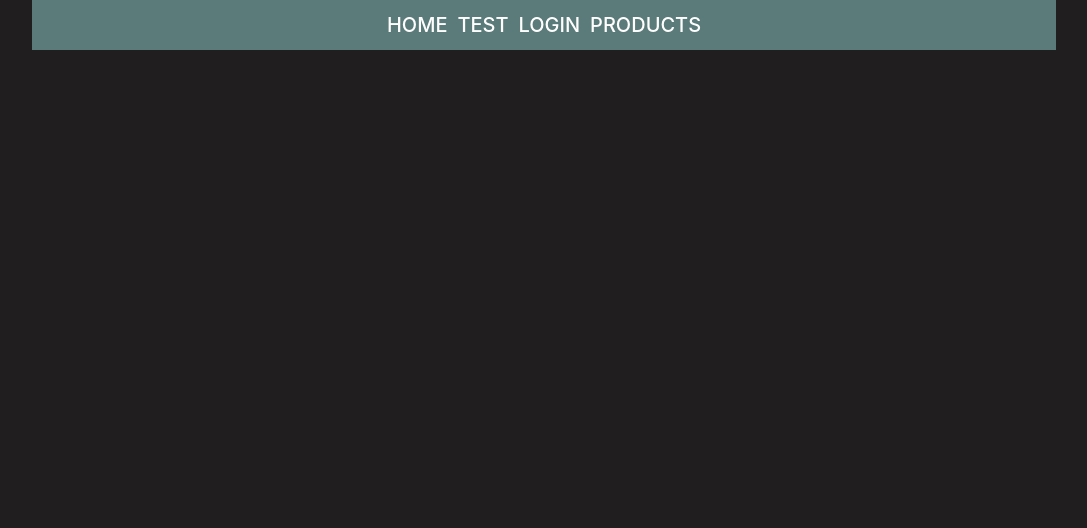
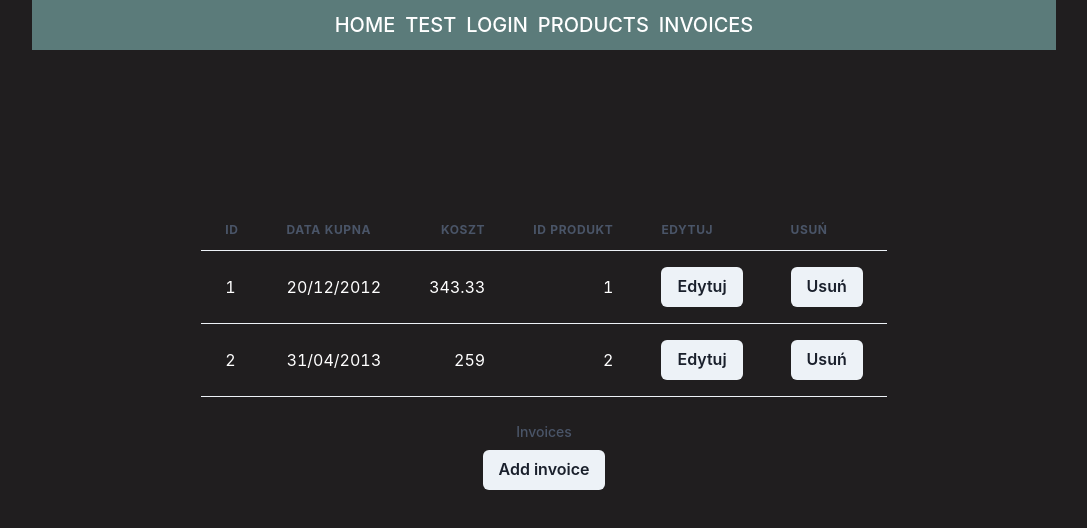
Before and after one commit to micad132/BAI-PROJEKT, a React (Vite) app in the folder warehouseManagement/: page /invoices in a window 1280 px wide. Shown: the top 528 px of the page, without its empty margins (96-1183 px from the left). Built offline with nearby package versions, Linux system fonts and the light colour scheme.

Commit message:
invoices started

```diff
--- /dev/null
+++ b/warehouseManagement/src/components/singlePageWrapper.component.tsx
@@ -0,0 +1,22 @@
+import styled from "styled-components";
+import {ReactNode} from "react";
+
+
+const SinglePageWrapper = styled.div`
+  display: flex;
+  flex-direction: column;
+`
+
+type Props = {
+    children: ReactNode,
+}
+
+const SinglePageWrapperComponent = ({children}: Props) => {
+    return(
+        <SinglePageWrapper>
+            {children}
+        </SinglePageWrapper>
+    )
+}
+
+export default SinglePageWrapperComponent;
--- a/warehouseManagement/src/layout/nav/Nav.component.tsx
+++ b/warehouseManagement/src/layout/nav/Nav.component.tsx
@@ -21,6 +21,7 @@ const NavComponent = () => {
             <SingleLinkComponent path={"/test"} text={'TEST'} />
             <SingleLinkComponent path={"/login"} text={'Login'} />
             <SingleLinkComponent path={"/products"} text={'Products'} />
+            <SingleLinkComponent path={"/invoices"} text={'Invoices'} />
         </NavWrapper>
     )
 }
--- a/warehouseManagement/src/mock/mockData.mock.ts
+++ b/warehouseManagement/src/mock/mockData.mock.ts
@@ -1,4 +1,5 @@
 import {Product} from "../models/Product.model.ts";
+import {Invoice} from "../models/Invoice.model.ts";
 
 export const mockedProducts: Product[] = [
     {
@@ -46,4 +47,49 @@ export const ProductTableHeader = [
         name: 'Usuń',
         isNumeric: false,
     }
+];
+
+
+export const mockedInvoices: Invoice[] = [
+    {
+        id: '1',
+        date: '20/12/2012',
+        price: 343.33,
+        idProduct: '1',
+
+    },
+    {
+        id: '2',
+        date: '31/04/2013',
+        price: 259,
+        idProduct: '2',
+    },
+
 ]
+
+export const InvoiceTableHeader = [
+    {
+        name: 'ID',
+        isNumeric: false,
+    },
+    {
+        name: 'Data kupna',
+        isNumeric: false,
+    },
+    {
+        name: 'Koszt',
+        isNumeric: true,
+    },
+    {
+        name: 'ID produkt',
+        isNumeric: true,
+    },
+    {
+        name: 'Edytuj',
+        isNumeric: false,
+    },
+    {
+        name: 'Usuń',
+        isNumeric: false,
+    }
+]
--- /dev/null
+++ b/warehouseManagement/src/models/Invoice.model.ts
@@ -0,0 +1,14 @@
+
+export type Invoice = {
+    id: string,
+    date: string,
+    price: number,
+    idProduct: string,
+}
+
+export const INVOICE_INITIAL_DATA: Invoice = {
+    id: '',
+    date: '',
+    price: 0,
+    idProduct: '',
+}
--- /dev/null
+++ b/warehouseManagement/src/pages/InvoicePage/InvoicePage.container.tsx
@@ -0,0 +1,113 @@
+import SinglePageWrapperComponent from "../../components/singlePageWrapper.component.tsx";
+import TableComponent from "../../components/table.component.tsx";
+import ModalComponent from "../../components/modal.component.tsx";
+import {InvoiceTableHeader, mockedInvoices} from "../../mock/mockData.mock.ts";
+import {Td, Th, Tr, useToast} from "@chakra-ui/react";
+import {ChangeEvent, useState} from "react";
+import {Invoice, INVOICE_INITIAL_DATA} from "../../models/Invoice.model.ts";
+import InputComponent from "../../components/input.component.tsx";
+
+const InvoicePageContainer = () => {
+    const toast = useToast();
+
+    const [newInvoiceData, setNewInvoiceData] = useState<Invoice>(INVOICE_INITIAL_DATA);
+    const [editInvoiceData, setEditInvoiceData] = useState<Invoice>(INVOICE_INITIAL_DATA);
+
+    const onChangeHandler = (type: string) => (e: ChangeEvent<HTMLInputElement>) => {
+        setNewInvoiceData((prevState) => ({
+            ...prevState,
+            [type]: e.target.value,
+        }))
+    }
+
+    // const onEditChangeHandler = (type: string) => (e: ChangeEvent<HTMLInputElement>) => {
+    //     setEditInvoiceData((prevState) => ({
+    //         ...prevState,
+    //         [type]: e.target.value,
+    //     }))
+    // }
+
+    const addInvoiceHandler = () => {
+        toast({
+            title: 'Product added',
+            description: "Product added",
+            status: 'success',
+            duration: 9000,
+            isClosable: true,
+            position: 'top-right'
+        })
+        setNewInvoiceData(INVOICE_INITIAL_DATA);
+    }
+
+    const editInvoiceHandler = () => {
+        console.log('EDYCJA PRODUKTU', editInvoiceData);
+        toast({
+            title: 'Account created.',
+            description: "We've created your account for you.",
+            status: 'success',
+            duration: 9000,
+            isClosable: true,
+        })
+        setEditInvoiceData(INVOICE_INITIAL_DATA);
+    }
+
+    const deleteInvoiceHandler = () => {
+        console.log('USUWANIE PRODUKTU');
+    }
+
+    const addingProductModalContent = (
+        <div>
+            <h4>Add invoice here</h4>
+            <InputComponent placeholder='Invoice price' value={newInvoiceData.price} onChange={onChangeHandler('price')} />
+            <InputComponent placeholder='Product id' value={newInvoiceData.idProduct} onChange={onChangeHandler('idProduct')} />
+        </div>
+    )
+
+    const editingProductModalContent = (
+        <div>
+            <h4>Edit invoice here</h4>
+        </div>
+    )
+
+
+    const deletingProductModalContent = (
+        <div>
+            <h3>Do you confirm deleting?</h3>
+        </div>
+    )
+
+
+    const mappedHeaders = InvoiceTableHeader.map((header, index) => <Th isNumeric={header.isNumeric} key={index}>{header.name}</Th>)
+    const mappedData = mockedInvoices.map((data) => <Tr key={data.id}>
+        <Td>{data.id}</Td>
+        <Td>{data.date}</Td>
+        <Td isNumeric>{data.price}</Td>
+        <Td isNumeric>{data.idProduct}</Td>
+        <Td>
+            <ModalComponent
+                buttonText='Edytuj'
+                modalHeader='Edit invoice'
+                modalAction={editInvoiceHandler}
+                modalContent={editingProductModalContent}
+            />
+        </Td>
+        <Td>
+            <ModalComponent
+                modalHeader='Delete invoice'
+                buttonText='Usuń'
+                modalAction={deleteInvoiceHandler}
+                modalContent={deletingProductModalContent}
+            />
+        </Td>
+    </Tr>)
+    return(
+        <SinglePageWrapperComponent>
+            <TableComponent  tableCaption='Invoices'   mappedData={mappedData} mappedHeaders={mappedHeaders} />
+            <div style={{ flex: '0'}}>
+                <ModalComponent  buttonText='Add invoice'  modalAction={addInvoiceHandler} modalHeader={'Adding invoice'}  modalContent={addingProductModalContent} />
+            </div>
+        </SinglePageWrapperComponent>
+    )
+}
+
+export default InvoicePageContainer;
--- a/warehouseManagement/src/pages/ProductPage/ProductPage.container.tsx
+++ b/warehouseManagement/src/pages/ProductPage/ProductPage.container.tsx
@@ -1,10 +1,13 @@
 import TableComponent from "../../components/table.component.tsx";
 import {mockedProducts, ProductTableHeader} from "../../mock/mockData.mock.ts";
-import {Button, Td, Th, Tr, useToast} from "@chakra-ui/react";
+import {Td, Th, Tr, useToast} from "@chakra-ui/react";
 import ModalComponent from "../../components/modal.component.tsx";
 import InputComponent from "../../components/input.component.tsx";
 import {INITIAL_PRODUCT_VALUES, Product} from "../../models/Product.model.ts";
 import {ChangeEvent, useState} from "react";
+import SinglePageWrapperComponent from "../../components/singlePageWrapper.component.tsx";
+
+
 
 const ProductPageContainer = () => {
     const toast = useToast();
@@ -75,7 +78,7 @@ const ProductPageContainer = () => {
 
     const deletingProductModalContent = (
         <div>
-            <Button>DELETE</Button>
+            <h3>Do you confirm deleting?</h3>
         </div>
     )
 
@@ -104,10 +107,12 @@ const ProductPageContainer = () => {
     </Tr>)
 
     return(
-        <>
-            <ModalComponent  buttonText='Add product'  modalAction={addProductHandler} modalHeader={'Adding product'}  modalContent={addingProductModalContent} />
+        <SinglePageWrapperComponent>
             <TableComponent  tableCaption='Produkty'   mappedData={mappedData} mappedHeaders={mappedHeaders} />
-        </>
+            <div style={{ flex: '0'}}>
+                <ModalComponent  buttonText='Add product'  modalAction={addProductHandler} modalHeader={'Adding product'}  modalContent={addingProductModalContent} />
+            </div>
+        </SinglePageWrapperComponent>
     )
 }
 
--- a/warehouseManagement/src/routes/index.tsx
+++ b/warehouseManagement/src/routes/index.tsx
@@ -4,6 +4,7 @@ import TestContainer from "../pages/TestPage/Test.container.tsx";
 import LoginPageContainer from "../pages/AuthPage/LoginPage.container.tsx";
 import RegisterPageContainer from "../pages/AuthPage/RegisterPage.container.tsx";
 import ProductPageContainer from "../pages/ProductPage/ProductPage.container.tsx";
+import InvoicePageContainer from "../pages/InvoicePage/InvoicePage.container.tsx";
 
 const routes = (
     <Routes>
@@ -12,6 +13,7 @@ const routes = (
         <Route path="/login" element={<LoginPageContainer />} />
         <Route path="/register" element={<RegisterPageContainer />} />
         <Route path="/products" element={<ProductPageContainer />} />
+        <Route path="/invoices" element={<InvoicePageContainer />} />
     </Routes>
 )
 
```
